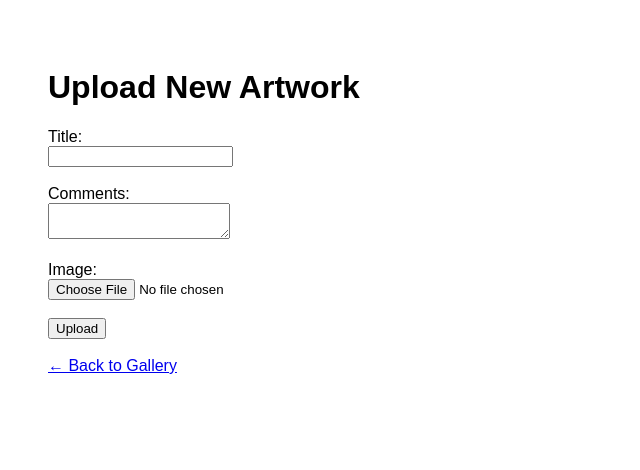
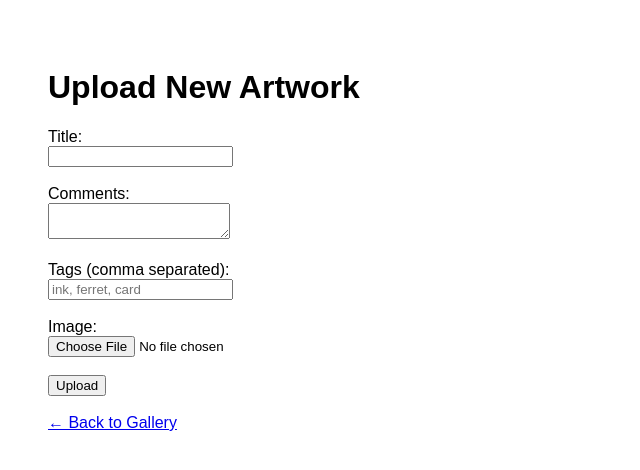
Before and after one commit to Steve-Shillitoe/fastapi-portfolio, a FastAPI app: page /artworks/admin in a window 1280 px wide. Shown: the top 470 px of the page, without its empty margins (0-640 px from the left). Run offline with FastAPI, Linux system fonts and the light colour scheme; parts of the project's set-up code (start-up, migrations or seed data) failed here and were passed over.

Commit message:
Feature: Add tags to image when uploading

```diff
--- a/routers/artworks.py
+++ b/routers/artworks.py
@@ -6,13 +6,14 @@ handling artwork-related operations (CRUD).
 It acts as the API layer between client requests
 and the persistence layer.
 """
-
 from email.mime import image
 from typing import List
-
+from services.tag_service import process_tags_fast
 from fastapi import APIRouter, Depends, HTTPException, status, UploadFile, File, Form, UploadFile
 from sqlalchemy import select
 from sqlalchemy.ext.asyncio import AsyncSession
+
+from models.tag import Tag
 
 from database.database import get_db
 from models.artwork import Artwork
@@ -68,9 +69,12 @@ async def admin_page(request: Request):
     response_model=ArtworkResponse,
     status_code=status.HTTP_201_CREATED,
 )
+
+
 async def create_artwork(
     title: str = Form(...),
     comments: str | None = Form(None),
+    tags: str = Form(None),
     image: UploadFile = File(...),
     db: AsyncSession = Depends(get_db),
 ) -> ArtworkResponse:
@@ -96,6 +100,7 @@ async def create_artwork(
     db_artwork = Artwork(
         title=title,
         comments=comments,
+        tags = await process_tags_fast(db, tags),
         image_filename=unique_filename,
     )
 
--- a/templates/admin.html
+++ b/templates/admin.html
@@ -15,6 +15,9 @@
     <label>Comments:</label><br>
     <textarea name="comments"></textarea><br><br>
 
+    <label>Tags (comma separated):</label><br>
+    <input type="text" name="tags" placeholder="ink, ferret, card"><br><br>
+
     <label>Image:</label><br>
     <input type="file" name="image" accept="image/*" required><br><br>
 
```
